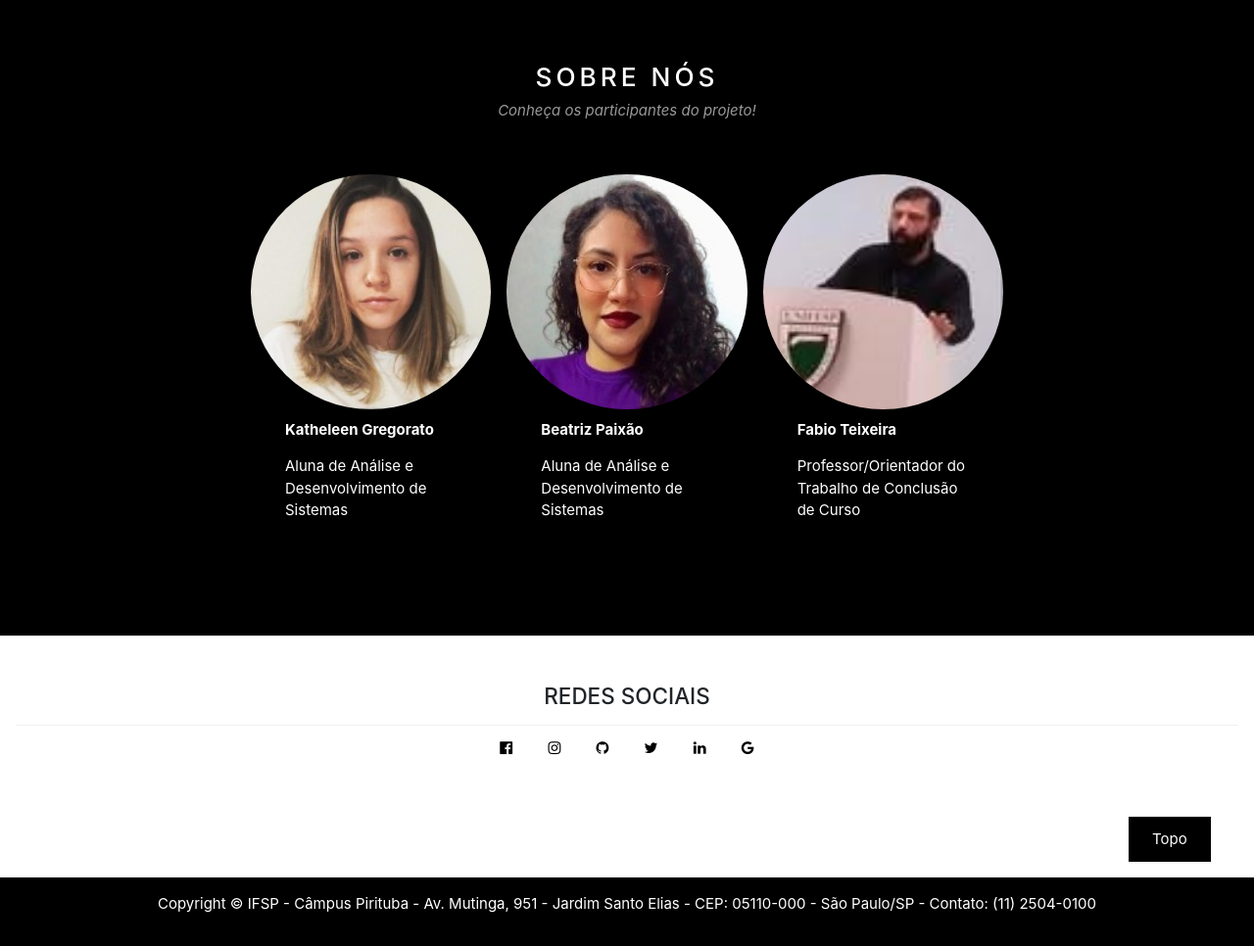
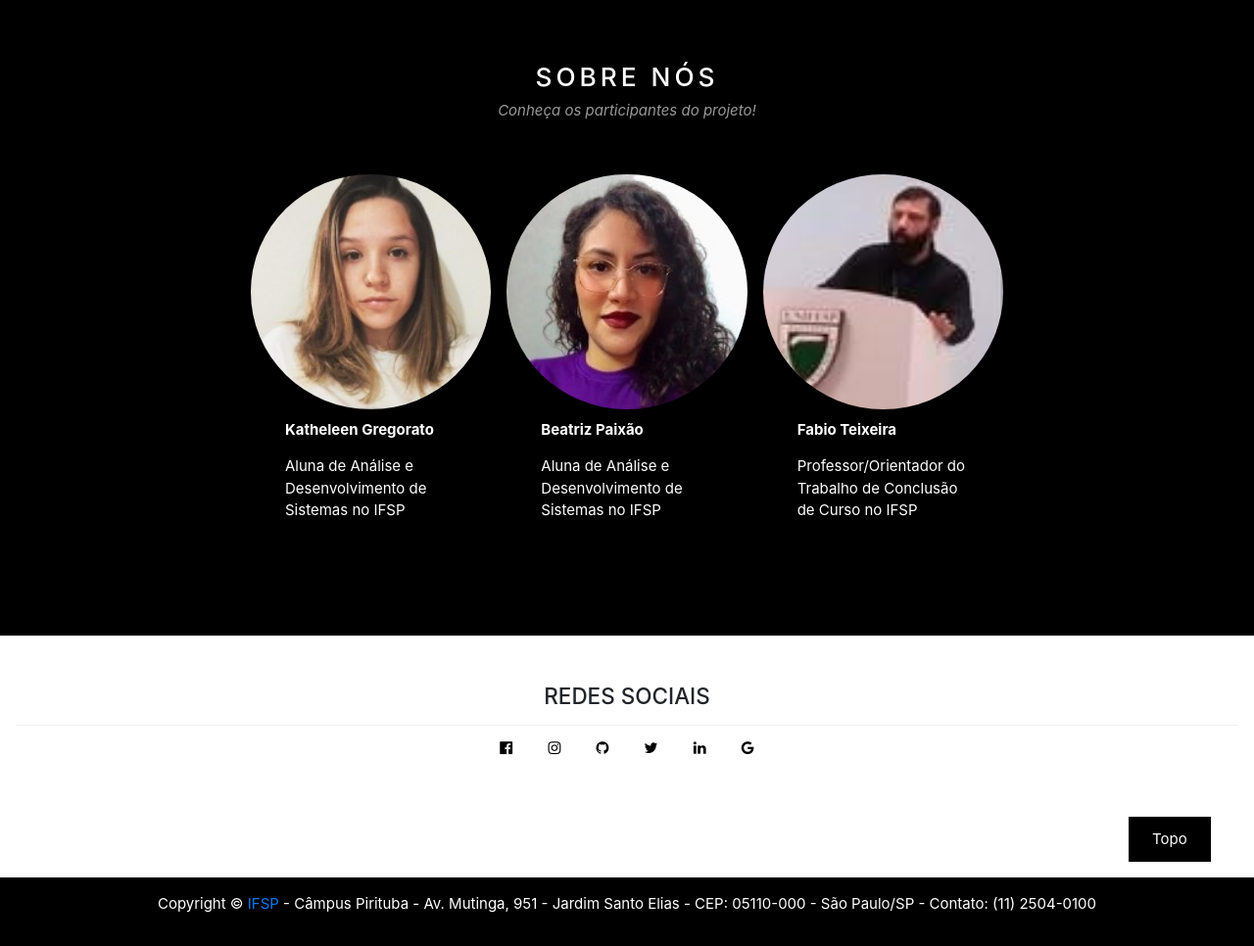
Before and after one commit to Pharmacovigilance-on-Twitter/adr-ner-visualization, a Flask app: page / in a window 1280 px wide. Shown: the part 1501-2467 px from the top of the page at 98% size. Run offline with Flask 2, Linux system fonts and the light colour scheme; some libraries are stand-ins or nearby versions; some web fonts are replaced.

Commit message:
Update index.html

```diff
--- a/templates/layouts/index.html
+++ b/templates/layouts/index.html
@@ -96,7 +96,7 @@
                   <img id="integrante1" src="../static/images/integrante1.jpg" alt="Katheleen Gregorato" style="width:100%" class="w3-hover-opacity"></a><br>
                   <div style="margin: 10px 35px 20px 35px;">
                     <p><b>Katheleen Gregorato</b></p>
-                    <p>Aluna de Análise e Desenvolvimento de Sistemas</p>
+                    <p>Aluna de Análise e Desenvolvimento de Sistemas no IFSP</p>
                   </div>
                 </div>
                 <div class="w3-third w3-margin-bottom">
@@ -104,7 +104,7 @@
                   <img id="integrante2" src="../static/images/integrante2.jpg" alt="Beatriz Paixão" style="width:100%" class="w3-hover-opacity"><a><br>
                   <div style="margin: 10px 30px 20px 35px;">
                     <p><b>Beatriz Paixão</b><br>
-                    <p>Aluna de Análise e Desenvolvimento de Sistemas</p>
+                    <p>Aluna de Análise e Desenvolvimento de Sistemas no IFSP</p>
                   </div>
                 </div>
                 <div class="w3-third w3-margin-bottom">
@@ -112,7 +112,7 @@
                   <img id="integrante3" src="../static/images/integrante3.jpg" alt="Fabio Teixeira" style="width:100%" class="w3-hover-opacity"></a><br>
                   <div style="margin: 10px 30px 20px 35px;">
                     <p><b>Fabio Teixeira</b></p>
-                    <p>Professor/Orientador do Trabalho de Conclusão de Curso</p>
+                    <p>Professor/Orientador do Trabalho de Conclusão de Curso no IFSP</p>
                   </div>
                 </div>
               </div>
@@ -141,7 +141,7 @@
 
 </body>
 <footer class="w3-center w3-black w3-padding-16">
-  <p> Copyright &copy; IFSP - Câmpus Pirituba - Av. Mutinga, 951 - Jardim Santo Elias - CEP: 05110-000 - São Paulo/SP - Contato: (11) 2504-0100  <br/>
+  <p> Copyright &copy; <a href="https://ptb.ifsp.edu.br/" target="_blank"> IFSP</a> - Câmpus Pirituba - Av. Mutinga, 951 - Jardim Santo Elias - CEP: 05110-000 - São Paulo/SP - Contato: (11) 2504-0100  <br/>
 </footer>
 
 </html>
```
